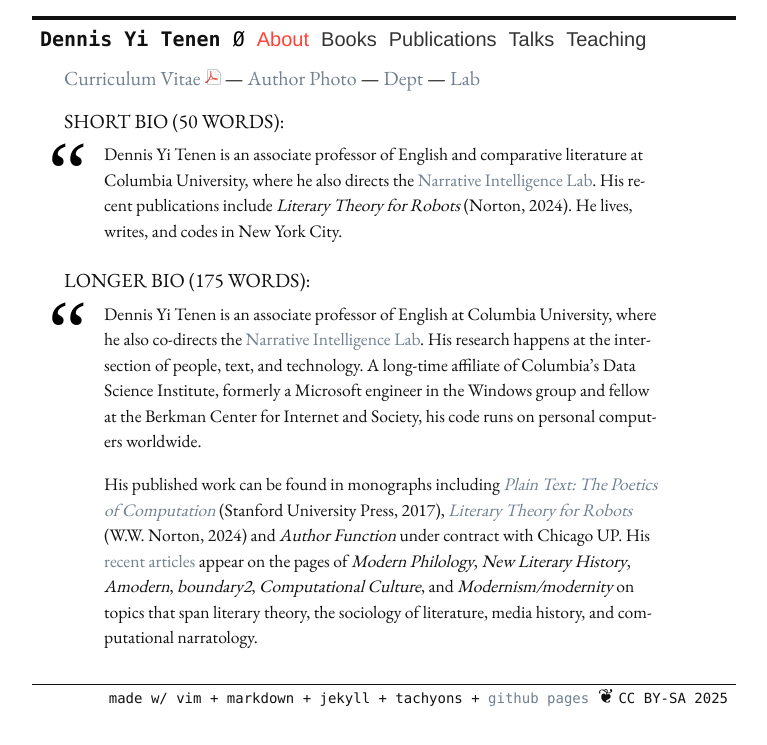
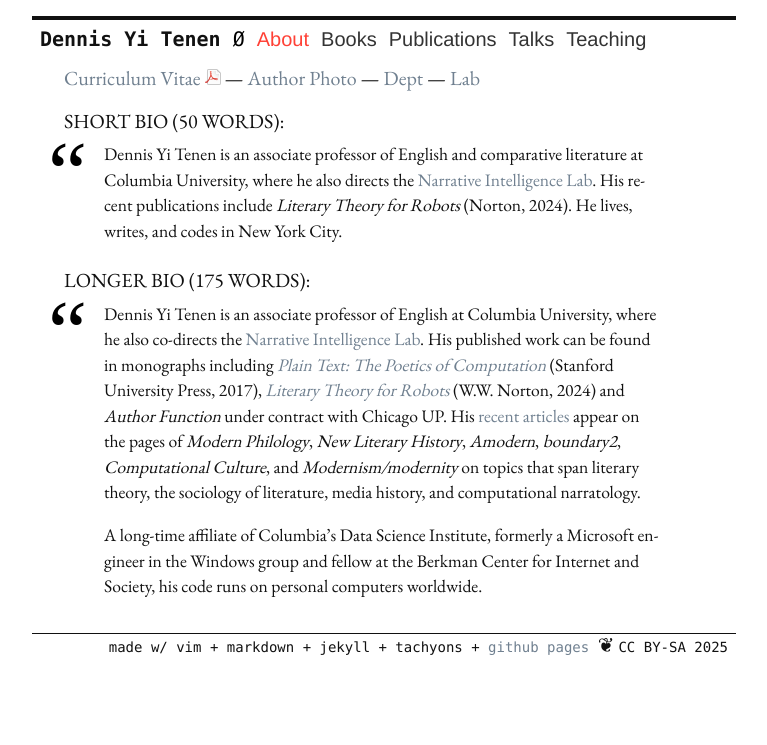
Before and after one commit to denten/denten.github.io, a Jekyll site: the page built from _pages/about.md, in a window 1280 px wide. Shown: the top 745 px of the page, without its empty margins (256-1023 px from the left). Built offline with Jekyll 4.4.1, drawn with Linux system fonts in a browser that asks for light colours; nearby versions of some CDN libraries; some of the changed lines change nothing that is shown.

Commit message:
clean up the about page

```diff
--- a/_layouts/about.html
+++ /dev/null
@@ -1,48 +0,0 @@
----
-layout: default
----
-
-{{ content }}
-
-{% capture bio_markdown %}
-
-[Curriculum Vitae <img src="../public/pdf.png" />][5] --- [Author Photo][6] --- [Dept][7] ---
-[Lab][8]
-
-## Short Bio (50 words):
-
-> Dennis Yi Tenen is an associate professor of English and comparative literature at Columbia
-University, where he also directs the [Narrative Intelligence Lab][12]. His recent publications
-include *Literary Theory for Robots* (Norton, 2024). He lives, writes, and codes in New York
-City.
-
-## Longer Bio (175 words):
-
->  Dennis Yi Tenen is an associate professor of English at Columbia University, where he also
-> co-directs the [Narrative Intelligence Lab][12]. His research happens at the intersection of
-> people, text, and technology. A long-time affiliate of Columbia’s Data Science Institute,
-> formerly a Microsoft engineer in the Windows group and fellow at the Berkman Center for
-> Internet and Society, his code runs on personal computers worldwide.
->
-> His published work can be found in monographs including [*Plain Text: The Poetics of
-> Computation*][3] (Stanford University Press, 2017), [*Literary Theory for Robots*][11] (W.W.
-> Norton, 2024) and *Author Function* under contract with Chicago UP. His [recent articles][22]
-> appear on the pages of *Modern Philology*, *New Literary History*, *Amodern*, *boundary2*,
-> *Computational Culture*, and *Modernism/modernity* on topics that span literary theory, the
-> sociology of literature, media history, and computational narratology.
-
-[1]: http://english.columbia.edu
-[2]: http://datascience.columbia.edu/new-media
-[3]: http://www.sup.org/books/title/?id=26821
-[4]: http://xpmethod.plaintext.in
-[5]: https://github.com/denten/denten.github.io/raw/master/_includes/CV/imprints/denten-CV.pdf
-[6]: https://github.com/denten/denten.github.io/blob/master/public/denten-profile-photo.jpg
-[7]: http://english.columbia.edu/people/profile/453
-[8]: http://xpmethod.columbia.edu/
-[11]: https://wwnorton.com/books/9780393882186
-[12]: https://nil.columbia.edu/
-[22]: https://academiccommons.columbia.edu/search?f%5Bauthor_ssim%5D%5B%5D=Tenen%2C+Dennis
-
-{% endcapture %}
-
-{{ bio_markdown | markdownify }}
--- a/_pages/about.md
+++ b/_pages/about.md
@@ -1,5 +1,43 @@
 ---
-layout: about
+layout: default
 permalink: /about/
 title: "about"
 ---
+
+[Curriculum Vitae <img src="../public/pdf.png" />][5] --- [Author Photo][6] --- [Dept][7] ---
+[Lab][8]
+
+## Short Bio (50 words):
+
+> Dennis Yi Tenen is an associate professor of English and comparative literature at Columbia
+University, where he also directs the [Narrative Intelligence Lab][12]. His recent publications
+include *Literary Theory for Robots* (Norton, 2024). He lives, writes, and codes in New York
+City.
+
+## Longer Bio (175 words):
+
+>  Dennis Yi Tenen is an associate professor of English at Columbia University, where he
+> also co-directs the [Narrative Intelligence Lab][12]. His published work can be found in
+> monographs including [*Plain Text: The Poetics of Computation*][3] (Stanford University
+> Press, 2017), [*Literary Theory for Robots*][11] (W.W. Norton, 2024) and *Author Function*
+> under contract with Chicago UP. His [recent articles][22] appear on the pages of *Modern
+> Philology*, *New Literary History*, *Amodern*, *boundary2*, *Computational Culture*, and
+> *Modernism/modernity* on topics that span literary theory, the sociology of literature, media
+> history, and computational narratology.
+>
+>A long-time affiliate of Columbia’s Data Science Institute, formerly a Microsoft engineer in
+>the Windows group and fellow at the Berkman Center for Internet and Society, his code runs on
+>personal computers worldwide.
+
+
+[1]: http://english.columbia.edu
+[2]: http://datascience.columbia.edu/new-media
+[3]: http://www.sup.org/books/title/?id=26821
+[4]: http://xpmethod.plaintext.in
+[5]: https://github.com/denten/denten.github.io/raw/master/_includes/CV/imprints/denten-CV.pdf
+[6]: https://github.com/denten/denten.github.io/blob/master/public/denten-profile-photo.jpg
+[7]: http://english.columbia.edu/people/profile/453
+[8]: http://xpmethod.columbia.edu/
+[11]: https://wwnorton.com/books/9780393882186
+[12]: https://nil.columbia.edu/
+[22]: https://academiccommons.columbia.edu/search?f%5Bauthor_ssim%5D%5B%5D=Tenen%2C+Dennis
```
